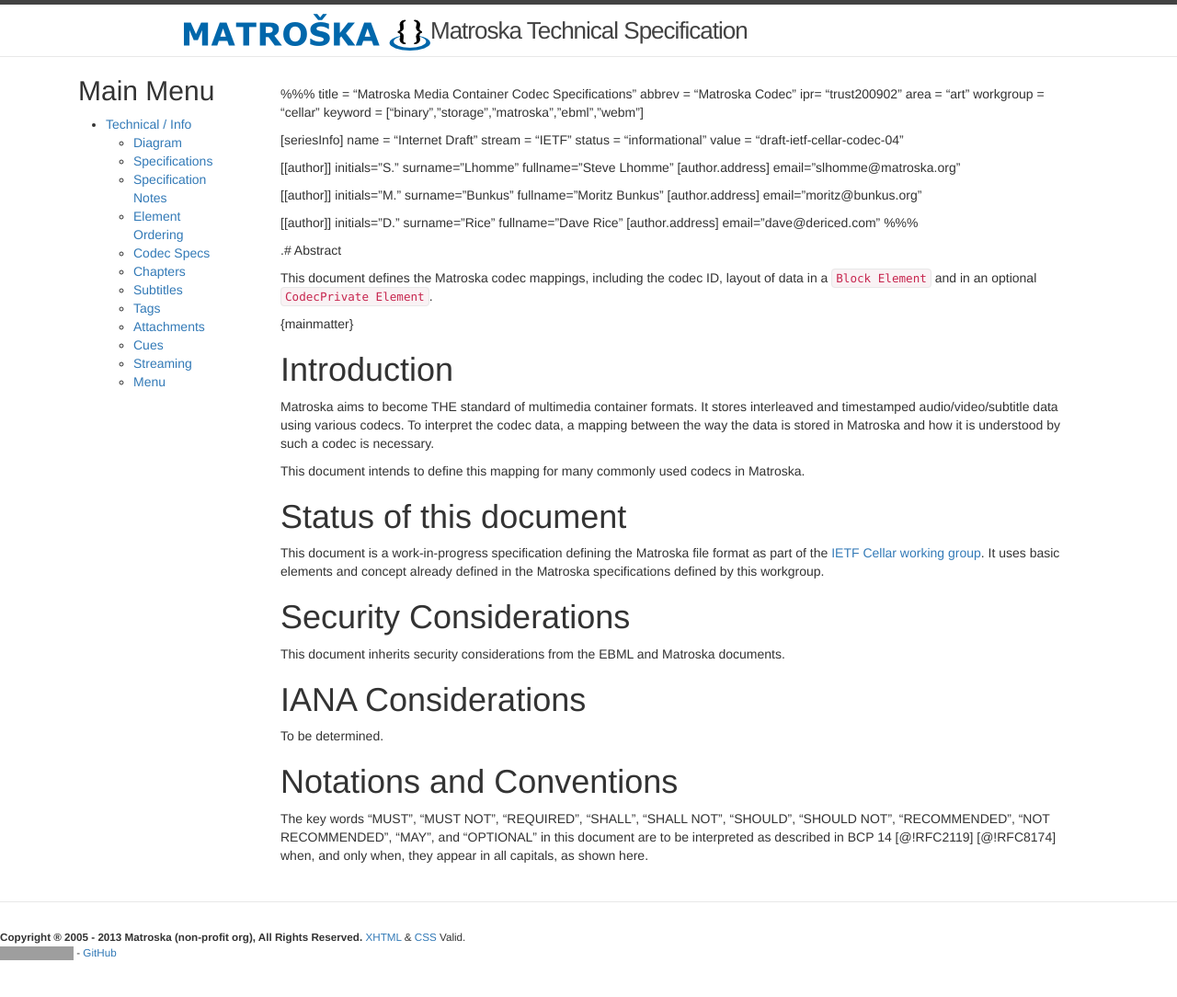
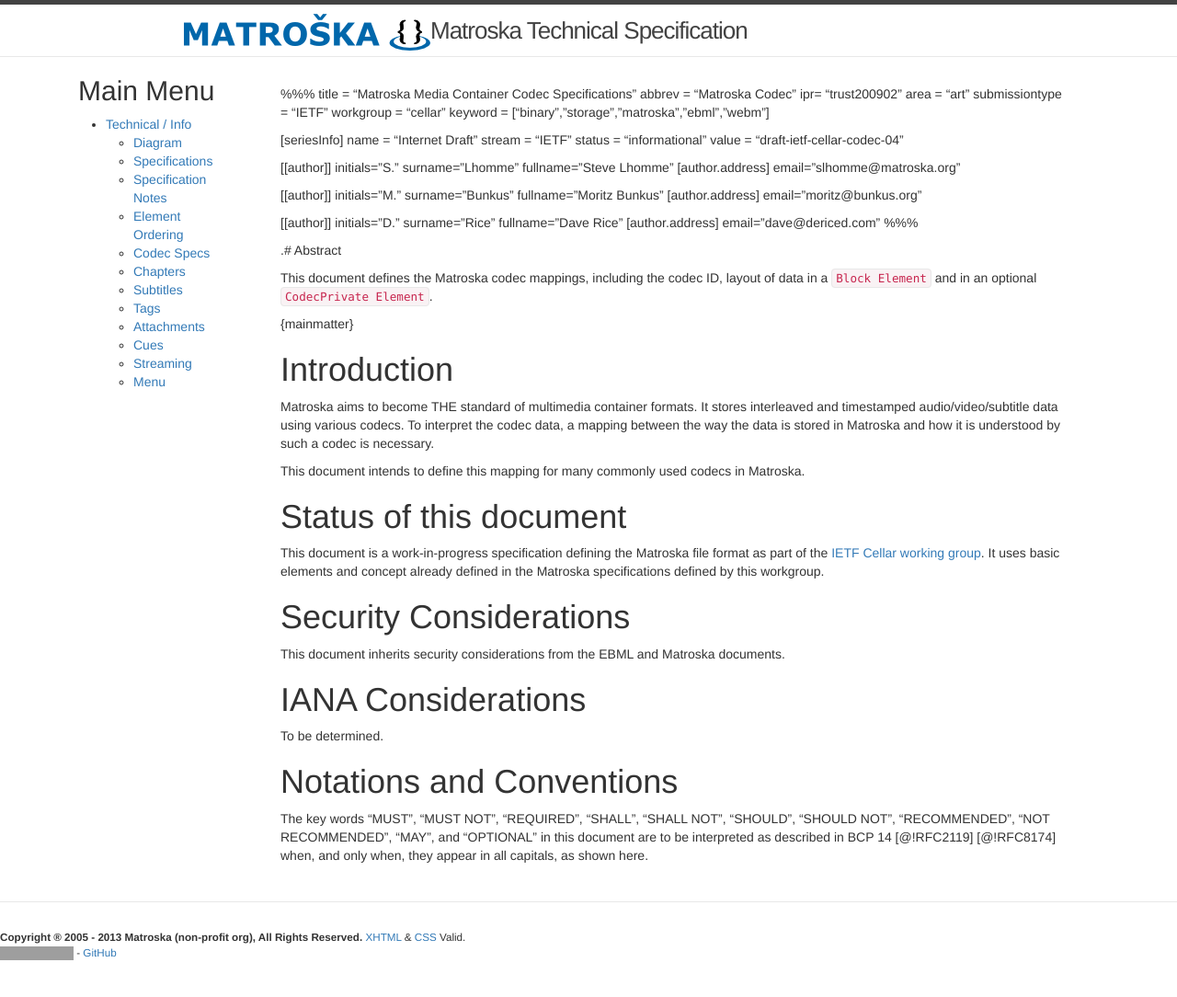
Before and after one commit to ietf-wg-cellar/matroska-specification, a Jekyll site: the page built from index_codec.md, in a window 1280 px wide. Shown: the whole page at 92% size. Built offline with Jekyll 4.4.1, drawn with Linux system fonts in a browser that asks for light colours; our own code applies the rules of GitHub Pages for plain Markdown files; grey boxes are pictures that could not be loaded.

Commit message:
add a submissiontype to the RFC header

```diff
--- a/index_codec.md
+++ b/index_codec.md
@@ -3,6 +3,7 @@
 abbrev = "Matroska Codec"
 ipr= "trust200902"
 area = "art"
+submissiontype = "IETF"
 workgroup = "cellar"
 keyword = ["binary","storage","matroska","ebml","webm"]
 
```
Also changed, not shown: index_matroska.md (+1 -0 lines), index_tags.md (+1 -0 lines).
